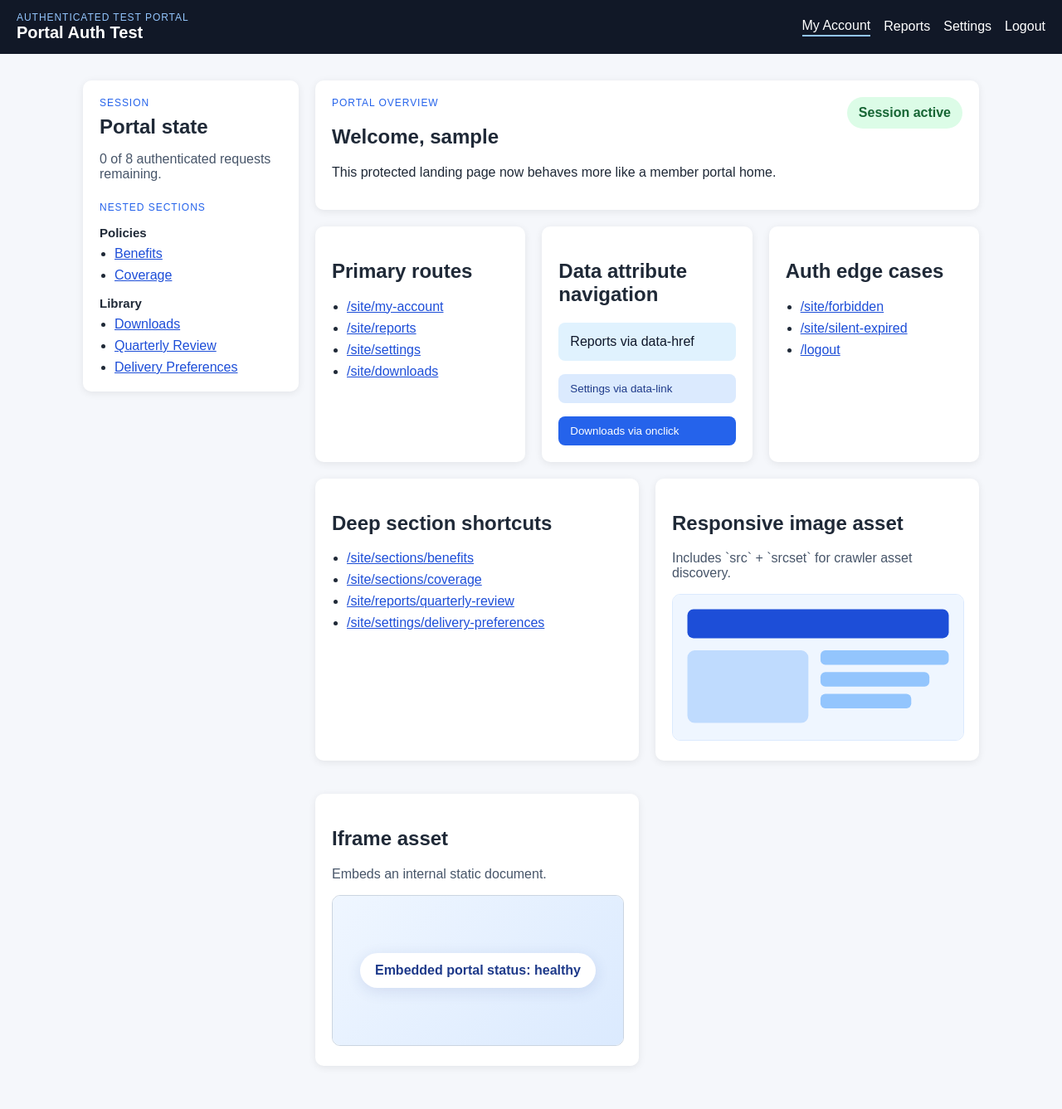
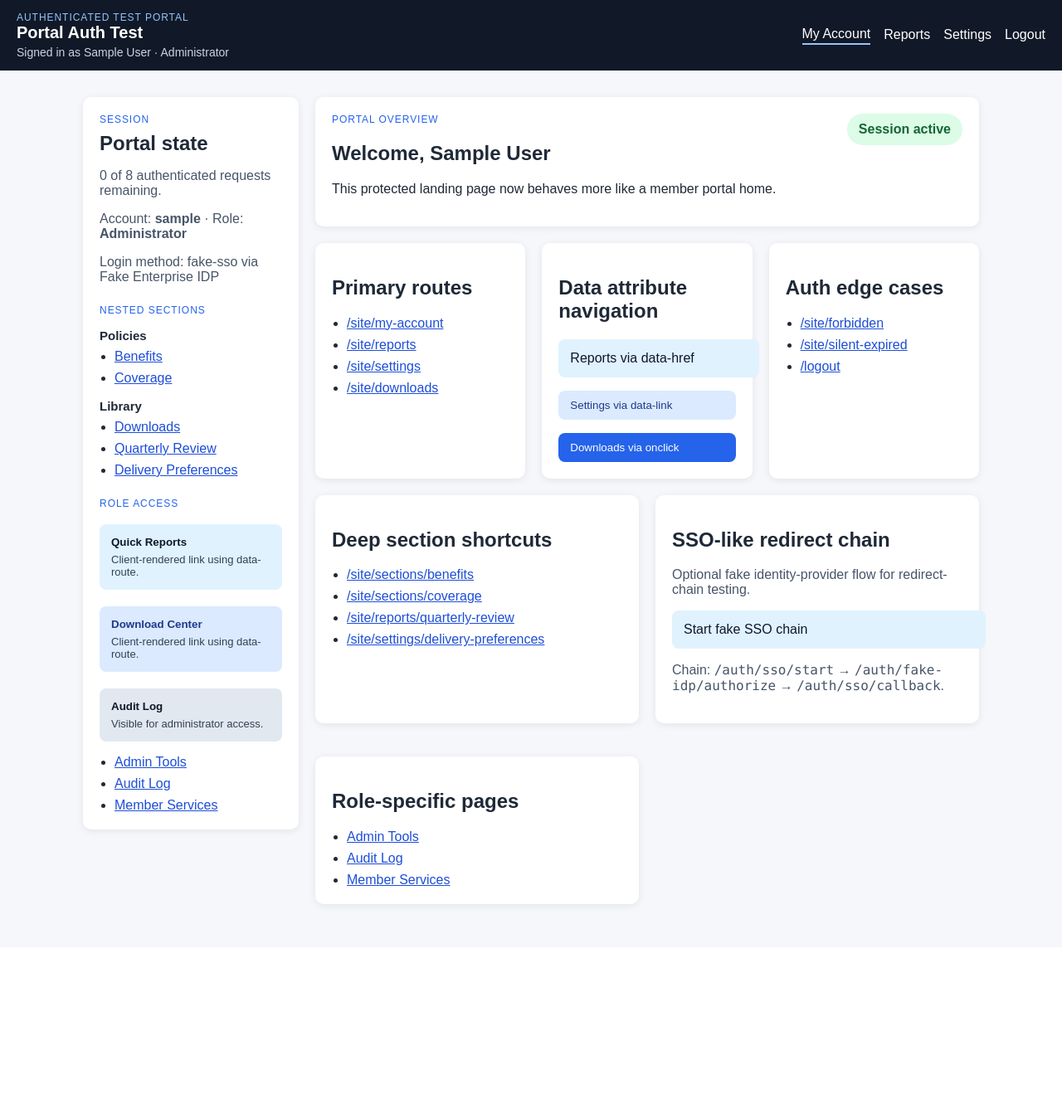
Before and after one commit to PKHarsimran/portal-auth-test, a Flask app: page /site/my-account in a window 1280 px wide. Shown: the whole page at 83% size. After the commit the page ends 1097 px from the top, so only its background shows below. Run offline with Flask 3, Linux system fonts and the light colour scheme; the visitor is signed in with stand-in values (Sample User, id 1).

Commit message:
Add fake SSO and role-based portal flows

```diff
--- a/app.py
+++ b/app.py
@@ -2,10 +2,12 @@ from functools import wraps
 import io
 import os
 from datetime import timedelta
+from urllib.parse import quote, unquote
 import zipfile
 
 from flask import (
     Flask,
+    abort,
     make_response,
     redirect,
     render_template,
@@ -25,6 +27,58 @@ app.config["PERMANENT_SESSION_LIFETIME"] = timedelta(
 PORTAL_USERNAME = os.getenv("PORTAL_USERNAME", "admin")
 PORTAL_PASSWORD = os.getenv("PORTAL_PASSWORD", "password123")
 MAX_AUTH_REQUESTS = int(os.getenv("MAX_AUTH_REQUESTS", "8"))
+ENABLE_FAKE_SSO = os.getenv("ENABLE_FAKE_SSO", "1") == "1"
+
+USER_DIRECTORY = {
+    "admin": {"password": PORTAL_PASSWORD, "role": "admin", "display_name": "Admin User"},
+    "auditor": {"password": "password123", "role": "auditor", "display_name": "Audit Reviewer"},
+    "member": {"password": "password123", "role": "member", "display_name": "Member Services"},
+}
+
+ROLE_LABELS = {
+    "admin": "Administrator",
+    "auditor": "Auditor",
+    "member": "Member",
+}
+
+ROLE_ACCESS = {
+    "admin": {"admin_tools", "audit_log", "member_services"},
+    "auditor": {"audit_log"},
+    "member": {"member_services"},
+}
+
+ROLE_PAGES = {
+    "admin_tools": {
+        "title": "Admin Tools",
+        "description": "Privileged operational controls and identity-provider settings.",
+        "summary": "Review fake SSO connections, session policies, and portal administration tasks.",
+        "allowed_roles": ["admin"],
+        "links": [
+            ("Open Reports", "reports", {}),
+            ("Download report bundle", "download_file", {"filename": "report-bundle.zip"}),
+        ],
+    },
+    "audit_log": {
+        "title": "Audit Log",
+        "description": "Read-only access to authentication and export trail events.",
+        "summary": "Inspect recent sign-in hops, exports, and downstream portal access patterns.",
+        "allowed_roles": ["admin", "auditor"],
+        "links": [
+            ("Open Quarterly Review", "nested_section_detail", {"section": "reports", "slug": "quarterly-review"}),
+            ("Download notice history", "download_file", {"filename": "notice-history.txt"}),
+        ],
+    },
+    "member_services": {
+        "title": "Member Services",
+        "description": "Role-scoped service center content for standard members and support staff.",
+        "summary": "View benefit documents, account support links, and service request resources.",
+        "allowed_roles": ["admin", "member"],
+        "links": [
+            ("Benefits overview", "section_detail", {"slug": "benefits"}),
+            ("Download handbook", "download_file", {"filename": "member-handbook.pdf"}),
+        ],
+    },
+}
 
 PORTAL_SECTIONS = [
     {"label": "My Account", "endpoint": "my_account"},
@@ -124,6 +178,48 @@ def build_report_bundle():
 DOWNLOADS["report-bundle.zip"] = build_report_bundle()
 
 
+def current_role():
+    return session.get("role", "member")
+
+
+def build_role_navigation():
+    role = current_role()
+    allowed = ROLE_ACCESS.get(role, set())
+    items = []
+    for slug, page in ROLE_PAGES.items():
+        if slug in allowed:
+            items.append({"label": page["title"], "endpoint": "role_page", "slug": slug})
+    return items
+
+
+def build_js_menu_items():
+    role = current_role()
+    items = [
+        {
+            "label": "Quick Reports",
+            "description": "Client-rendered link using data-route.",
+            "url": url_for("reports"),
+            "tone": "primary",
+        },
+        {
+            "label": "Download Center",
+            "description": "Client-rendered link using data-route.",
+            "url": url_for("downloads"),
+            "tone": "secondary",
+        },
+    ]
+    if "audit_log" in ROLE_ACCESS.get(role, set()):
+        items.append(
+            {
+                "label": "Audit Log",
+                "description": f"Visible for {ROLE_LABELS[role].lower()} access.",
+                "url": url_for("role_page", slug="audit_log"),
+                "tone": "neutral",
+            }
+        )
+    return items
+
+
 def login_required(view_func):
     @wraps(view_func)
     def wrapped_view(*args, **kwargs):
@@ -136,7 +232,17 @@ def login_required(view_func):
 
 @app.before_request
 def expire_session_after_request_limit():
-    if request.endpoint in {"static", "login", "forgot_password", "reset_password", "health"}:
+    if request.endpoint in {
+        "static",
+        "login",
+        "forgot_password",
+        "reset_password",
+        "health",
+        "fake_sso_start",
+        "fake_sso_callback",
+        "fake_idp_authorize",
+        "fake_idp_resume",
+    }:
         return None
 
     if not session.get("logged_in"):
@@ -155,11 +261,18 @@ def expire_session_after_request_limit():
 
 
 def render_portal(template_name, **context):
+    role = current_role()
     return render_template(
         template_name,
-        username=session.get("username", "user"),
+        username=session.get("display_name") or session.get("username", "user"),
+        account_name=session.get("username", "user"),
+        current_role=role,
+        role_label=ROLE_LABELS.get(role, role.title()),
         portal_sections=PORTAL_SECTIONS,
         nested_sections=NESTED_SECTIONS,
+        role_navigation=build_role_navigation(),
+        js_menu_items=build_js_menu_items(),
+        fake_sso_enabled=ENABLE_FAKE_SSO,
         requests_remaining=session.get("requests_remaining", MAX_AUTH_REQUESTS),
         max_auth_requests=MAX_AUTH_REQUESTS,
         **context,
@@ -179,20 +292,26 @@ def login():
     redirect_url = request.args.get("redirectUrl") or request.form.get(
         "redirect_url"
     ) or url_for("my_account")
+    use_sso = request.args.get("sso") == "1" or request.form.get("use_sso") == "1"
 
     if request.method == "POST":
-        username = request.form.get("username", "").strip()
+        if use_sso and ENABLE_FAKE_SSO:
+            return redirect(url_for("fake_sso_start", redirectUrl=redirect_url))
+
+        username = request.form.get("username", "").strip().lower()
         password = request.form.get("password", "")
         remember_me = request.form.get("remember_me") == "on"
+        user = USER_DIRECTORY.get(username)
 
-        if username == PORTAL_USERNAME and password == PORTAL_PASSWORD:
+        if user and password == user["password"]:
             session.clear()
             session["logged_in"] = True
             session["username"] = username
+            session["display_name"] = user["display_name"]
+            session["role"] = user["role"]
             session["requests_remaining"] = MAX_AUTH_REQUESTS
             session.permanent = remember_me
-            response = make_response(redirect(redirect_url))
-            return response
+            return make_response(redirect(redirect_url))
 
         error = "Invalid username or password."
 
@@ -200,7 +319,65 @@ def login():
         "login.html",
         error=error,
         redirect_url=redirect_url,
+        fake_sso_enabled=ENABLE_FAKE_SSO,
+        use_sso=use_sso,
+        accounts=USER_DIRECTORY,
+        role_labels=ROLE_LABELS,
     )
+
+
+@app.route("/auth/sso/start")
+def fake_sso_start():
+    if not ENABLE_FAKE_SSO:
+        return redirect(url_for("login"))
+
+    redirect_url = request.args.get("redirectUrl") or url_for("my_account")
+    relay_state = quote(redirect_url, safe="")
+    return redirect(url_for("fake_idp_authorize", relay=relay_state))
+
+
+@app.route("/auth/fake-idp/authorize")
+def fake_idp_authorize():
+    if not ENABLE_FAKE_SSO:
+        return redirect(url_for("login"))
+
+    relay_state = request.args.get("relay") or quote(url_for("my_account"), safe="")
+    callback_url = url_for("fake_sso_callback", _external=False)
+    return render_template(
+        "fake_idp_authorize.html",
+        relay_state=relay_state,
+        callback_url=callback_url,
+    )
+
+
+@app.route("/auth/fake-idp/resume", methods=["POST"])
+def fake_idp_resume():
+    if not ENABLE_FAKE_SSO:
+        return redirect(url_for("login"))
+
+    relay_state = request.form.get("relay_state") or quote(url_for("my_account"), safe="")
+    selected_user = request.form.get("sso_user", "admin").strip().lower()
+    return redirect(url_for("fake_sso_callback", code=f"fake-code-{selected_user}", relay=relay_state))
+
+
+@app.route("/auth/sso/callback")
+def fake_sso_callback():
+    if not ENABLE_FAKE_SSO:
+        return redirect(url_for("login"))
+
+    relay_state = request.args.get("relay") or quote(url_for("my_account"), safe="")
+    selected_user = (request.args.get("code") or "fake-code-admin").replace("fake-code-", "")
+    user = USER_DIRECTORY.get(selected_user, USER_DIRECTORY["admin"])
+
+    session.clear()
+    session["logged_in"] = True
+    session["username"] = selected_user if selected_user in USER_DIRECTORY else "admin"
+    session["display_name"] = user["display_name"]
+    session["role"] = user["role"]
+    session["requests_remaining"] = MAX_AUTH_REQUESTS
+    session["sso_provider"] = "Fake Enterprise IDP"
+    session["login_method"] = "fake-sso"
+    return redirect(unquote(relay_state))
 
 
 @app.route("/logout")
@@ -276,6 +453,30 @@ def nested_section_detail(section, slug):
     )
 
 
+@app.route("/site/role/<slug>")
+@login_required
+def role_page(slug):
+    page = ROLE_PAGES.get(slug)
+    if not page:
+        abort(404)
+
+    role = current_role()
+    if slug not in ROLE_ACCESS.get(role, set()):
+        return render_portal(
+            "403.html",
+            active_section=None,
+            access_denied_title=page["title"],
+            required_roles=[ROLE_LABELS[item] for item in page["allowed_roles"]],
+        ), 403
+
+    return render_portal(
+        "role_page.html",
+        active_section=None,
+        page=page,
+        breadcrumbs=[("Role Access", None), (page["title"], None)],
+    )
+
+
 @app.route("/site/downloads")
 @login_required
 def downloads():
@@ -323,6 +524,10 @@ def silent_expired():
         "login.html",
         error="Session expired. Please sign in again.",
         redirect_url=url_for("my_account"),
+        fake_sso_enabled=ENABLE_FAKE_SSO,
+        use_sso=False,
+        accounts=USER_DIRECTORY,
+        role_labels=ROLE_LABELS,
     ), 200
 
 
--- a/static/style.css
+++ b/static/style.css
@@ -7,6 +7,10 @@ body {
 
 a {
   color: #1d4ed8;
+}
+
+code {
+  font-family: "SFMono-Regular", Consolas, "Liberation Mono", Menlo, monospace;
 }
 
 .topbar {
@@ -29,6 +33,12 @@ a {
 .brand {
   font-weight: 700;
   font-size: 20px;
+}
+
+.topbar-meta {
+  margin-top: 4px;
+  color: #cbd5e1;
+  font-size: 14px;
 }
 
 .topnav {
@@ -77,6 +87,11 @@ a {
   margin-bottom: 20px;
 }
 
+.card-subtle {
+  background: #f8fafc;
+  border: 1px solid #e2e8f0;
+}
+
 .sidebar {
   position: sticky;
   top: 20px;
@@ -106,6 +121,10 @@ a {
 
 .nested-list li + li {
   margin-top: 8px;
+}
+
+.role-list {
+  margin-top: 16px;
 }
 
 .hero {
@@ -166,7 +185,8 @@ label {
   font-weight: 600;
 }
 
-input {
+input,
+select {
   width: 100%;
   box-sizing: border-box;
   padding: 10px 12px;
@@ -198,6 +218,10 @@ button,
   text-align: left;
 }
 
+.button-reset {
+  border: 0;
+}
+
 .alert {
   background: #fee2e2;
   color: #991b1b;
@@ -213,8 +237,13 @@ button,
   flex-wrap: wrap;
 }
 
+.sso-form {
+  margin-top: 16px;
+}
+
 .menu-box {
   display: block;
+  width: 100%;
   margin-top: 10px;
   padding: 14px;
   border-radius: 8px;
@@ -222,11 +251,29 @@ button,
   cursor: pointer;
   text-decoration: none;
   color: #0f172a;
+  border: 0;
+}
+
+.menu-box span {
+  display: block;
+  margin-top: 6px;
+  font-size: 13px;
+  color: #334155;
 }
 
 .menu-box-secondary {
   background: #dbeafe;
   color: #1e3a8a;
+}
+
+.menu-box-neutral {
+  background: #e2e8f0;
+  color: #0f172a;
+}
+
+.js-menu-grid {
+  display: grid;
+  gap: 10px;
 }
 
 .inline-bg {
--- a/templates/403.html
+++ b/templates/403.html
@@ -13,6 +13,12 @@
 
 <div class="card">
   <p>You are authenticated, but this section is unavailable for the current role.</p>
+  {% if access_denied_title %}
+  <p class="muted">Requested page: <strong>{{ access_denied_title }}</strong></p>
+  {% endif %}
+  {% if required_roles %}
+  <p class="muted">Required role(s): {{ required_roles|join(', ') }}</p>
+  {% endif %}
   <a href="{{ url_for('my_account') }}">Return to my account</a>
 </div>
 {% endblock %}
--- a/templates/base.html
+++ b/templates/base.html
@@ -12,6 +12,7 @@
     <div>
       <div class="eyebrow">Authenticated Test Portal</div>
       <div class="brand">Portal Auth Test</div>
+      <div class="topbar-meta">Signed in as {{ username }} · {{ role_label }}</div>
     </div>
     <nav class="topnav" aria-label="Primary">
       {% for section in portal_sections or [] %}
@@ -32,6 +33,10 @@
         <p class="section-kicker">Session</p>
         <h2 class="sidebar-title">Portal state</h2>
         <p class="muted">{{ requests_remaining }} of {{ max_auth_requests }} authenticated requests remaining.</p>
+        <p class="muted">Account: <strong>{{ account_name }}</strong> · Role: <strong>{{ role_label }}</strong></p>
+        {% if session.get('sso_provider') %}
+        <p class="muted">Login method: {{ session.get('login_method') }} via {{ session.get('sso_provider') }}</p>
+        {% endif %}
       </div>
 
       <div class="sidebar-block">
@@ -55,6 +60,18 @@
         </div>
         {% endfor %}
       </div>
+
+      <div class="sidebar-block">
+        <p class="section-kicker">Role access</p>
+        <div id="js-role-menu" class="js-menu-grid" data-items='{{ js_menu_items|tojson }}'></div>
+        <ul class="nested-list role-list">
+          {% for item in role_navigation or [] %}
+          <li><a href="{{ url_for(item.endpoint, slug=item.slug) }}">{{ item.label }}</a></li>
+          {% else %}
+          <li class="muted">No role-specific pages for this account.</li>
+          {% endfor %}
+        </ul>
+      </div>
     </aside>
 
     <div class="content-column">
@@ -76,5 +93,26 @@
       {% block content %}{% endblock %}
     </div>
   </main>
+
+  <script>
+    document.querySelectorAll("[data-href], [data-link], [data-route]").forEach((el) => {
+      el.addEventListener("click", () => {
+        window.location.href = el.dataset.route || el.dataset.link || el.dataset.href;
+      });
+    });
+
+    const jsRoleMenu = document.getElementById("js-role-menu");
+    if (jsRoleMenu?.dataset.items) {
+      const items = JSON.parse(jsRoleMenu.dataset.items);
+      items.forEach((item) => {
+        const button = document.createElement("button");
+        button.type = "button";
+        button.className = `menu-box menu-box-${item.tone || "primary"}`;
+        button.dataset.route = item.url;
+        button.innerHTML = `<strong>${item.label}</strong><span>${item.description}</span>`;
+        jsRoleMenu.appendChild(button);
+      });
+    }
+  </script>
 </body>
 </html>
--- a/templates/dashboard.html
+++ b/templates/dashboard.html
@@ -57,33 +57,26 @@
   </div>
 
   <div class="card">
-    <h2>Responsive image asset</h2>
-    <p class="muted">Includes `src` + `srcset` for crawler asset discovery.</p>
-    <img
-      alt="Portal analytics preview"
-      class="portal-image"
-      src="{{ url_for('static', filename='portal-preview-large.svg') }}"
-      srcset="{{ url_for('static', filename='portal-preview-small.svg') }} 480w, {{ url_for('static', filename='portal-preview-large.svg') }} 960w"
-      sizes="(max-width: 640px) 100vw, 480px"
-    >
+    <h2>SSO-like redirect chain</h2>
+    <p class="muted">Optional fake identity-provider flow for redirect-chain testing.</p>
+    {% if fake_sso_enabled %}
+    <a class="menu-box" href="{{ url_for('fake_sso_start', redirectUrl=url_for('my_account')) }}">Start fake SSO chain</a>
+    <p class="muted">Chain: <code>/auth/sso/start</code> → <code>/auth/fake-idp/authorize</code> → <code>/auth/sso/callback</code>.</p>
+    {% else %}
+    <p class="muted">Set <code>ENABLE_FAKE_SSO=1</code> to enable the redirect chain.</p>
+    {% endif %}
   </div>
 
   <div class="card">
-    <h2>Iframe asset</h2>
-    <p class="muted">Embeds an internal static document.</p>
-    <iframe
-      class="portal-frame"
-      title="Embedded portal status"
-      src="{{ url_for('static', filename='embedded-status.html') }}"
-    ></iframe>
+    <h2>Role-specific pages</h2>
+    <ul class="link-list">
+      {% for item in role_navigation %}
+      <li><a href="{{ url_for(item.endpoint, slug=item.slug) }}">{{ item.label }}</a></li>
+      {% else %}
+      <li>No role-specific destinations are available for this account.</li>
+      {% endfor %}
+    </ul>
   </div>
 </div>
 
-<script>
-  document.querySelectorAll("[data-href], [data-link]").forEach((el) => {
-    el.addEventListener("click", () => {
-      window.location.href = el.dataset.link || el.dataset.href;
-    });
-  });
-</script>
 {% endblock %}
```
Also changed, not shown: templates/fake_idp_authorize.html (added, +33 -0 lines), templates/login.html (+17 -0 lines), templates/role_page.html (added, +23 -0 lines), README.md.
